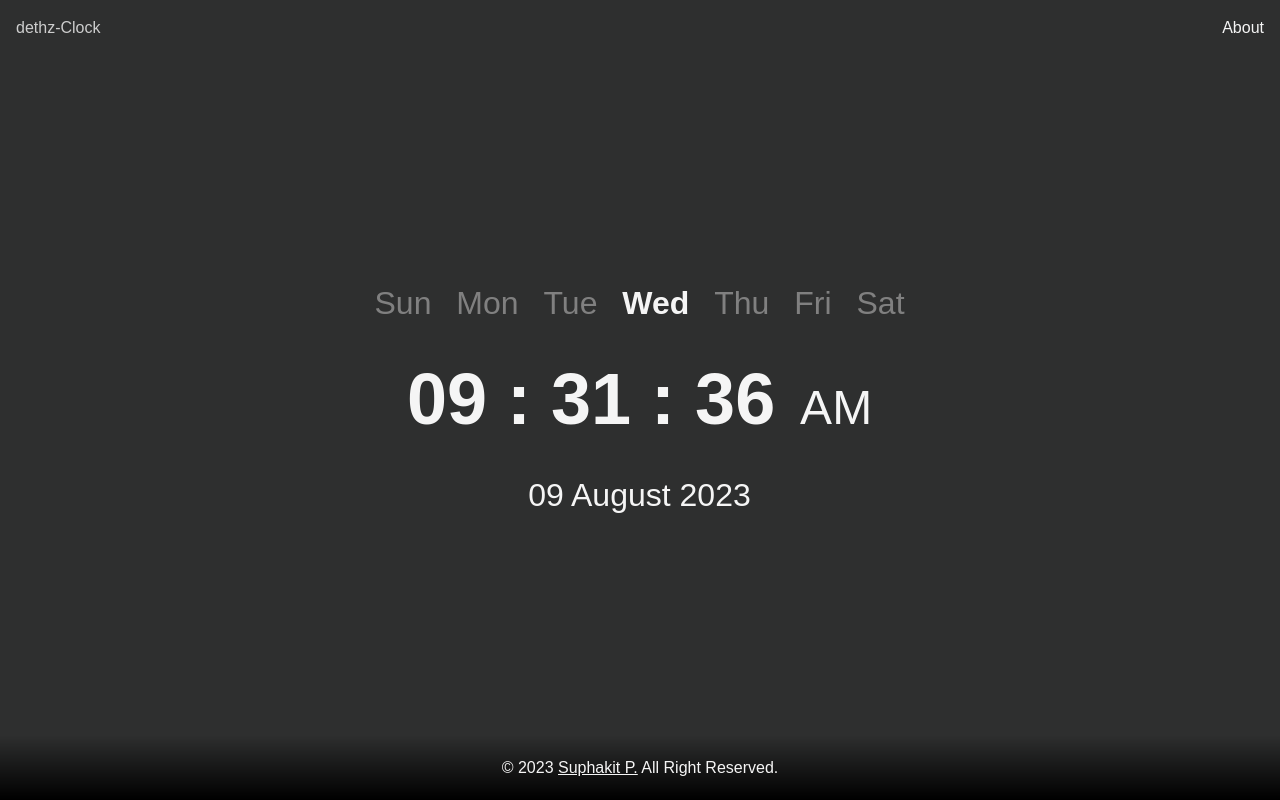
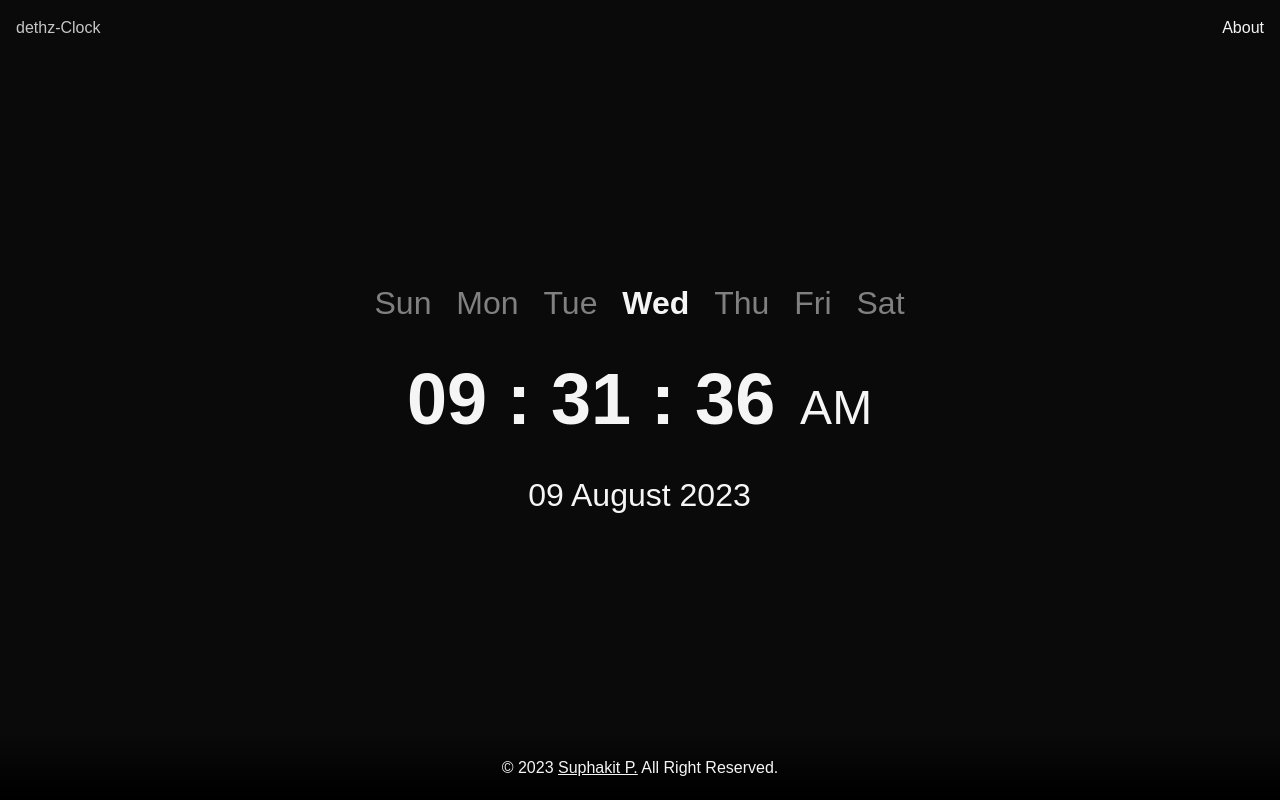
Before and after one commit to dethMastery/mobile-clock, a SvelteKit app: page / in a window 1280 px wide. Built offline with nearby package versions, Linux system fonts and the light colour scheme; a web font is replaced by a local one.

Commit message:
chore<tailwind>: update config

```diff
--- a/tailwind.config.js
+++ b/tailwind.config.js
@@ -3,10 +3,11 @@ export default {
 	content: ['./src/**/*.{html,js,svelte,ts}'],
 	theme: {
 		colors: {
-			'pastel-black': '#2e2f2f',
-			whitesmoke: '#f5f5f5',
+			'pastel-black': '#0A0A0A',
+			'jet': '#2e2f2f',
+			'whitesmoke': '#f5f5f5',
 			'living-coral': '#fe6e61',
-			overlay: 'rgba(0,0,0,0.4)'
+			'overlay': 'rgba(0,0,0,0.4)'
 		},
 		borderRadius: {
 			DEFAULT: '1rem'
```
